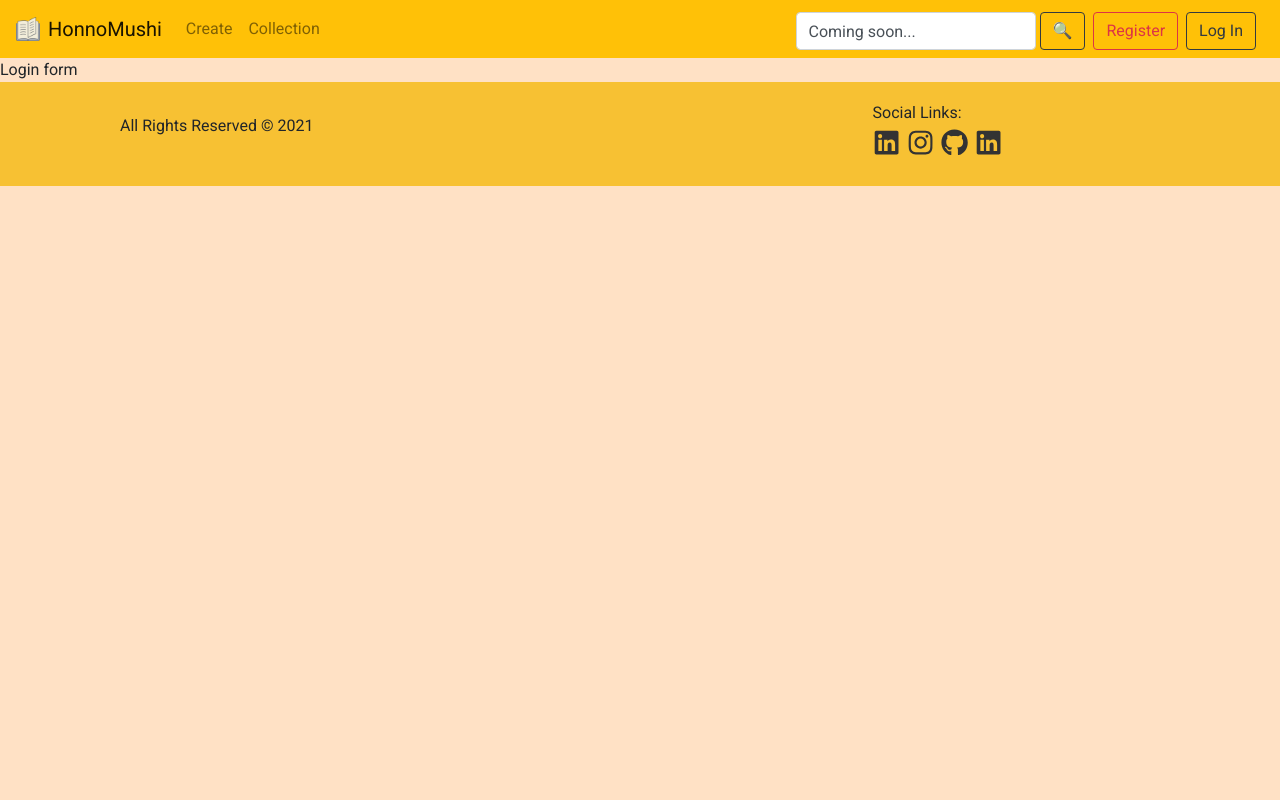
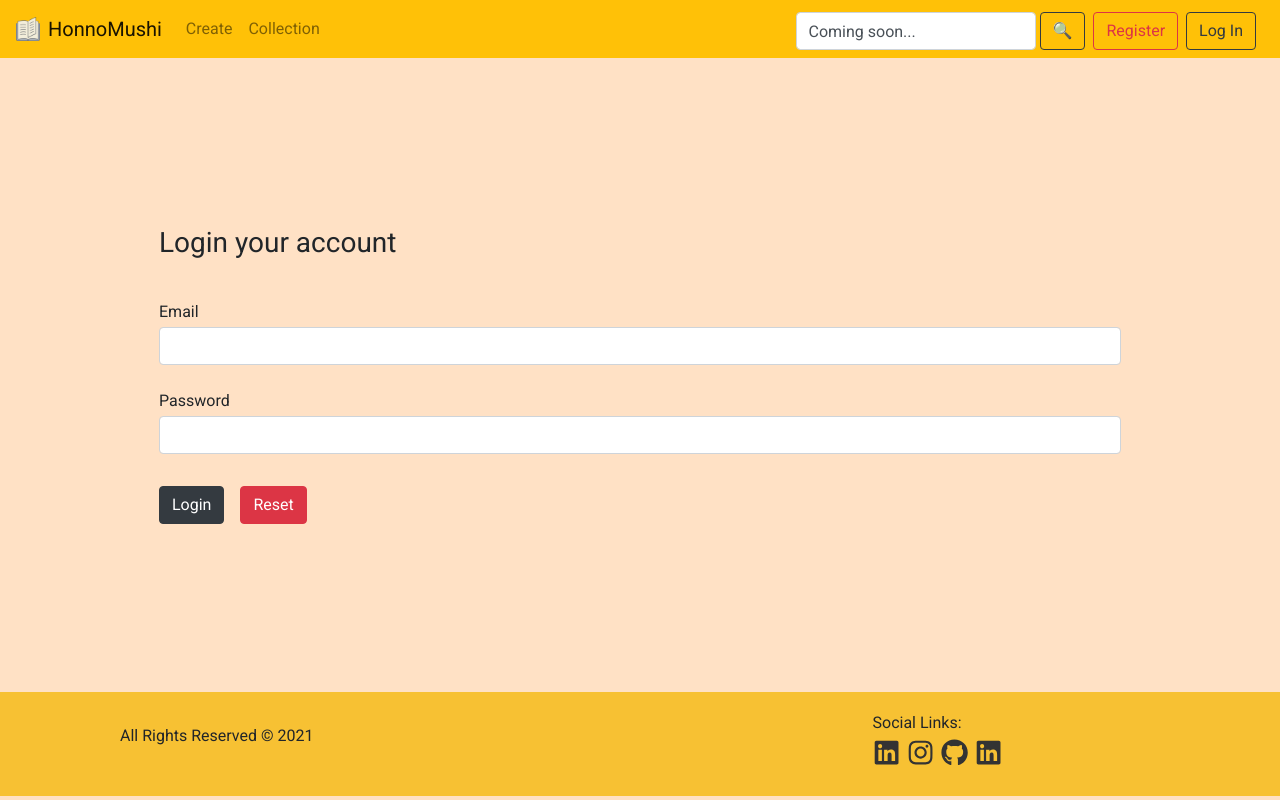
Before and after one commit to yh-sg/HonnoMushi, a React (Create React App) app in the folder frontend/: page /login in a window 1280 px wide. Built offline with nearby package versions, Linux system fonts and the light colour scheme.

Commit message:
register and login form

```diff
--- a/frontend/src/components/LoginForm/LoginForm.tsx
+++ b/frontend/src/components/LoginForm/LoginForm.tsx
@@ -1,7 +1,49 @@
 import React from "react";
+import { Formik, Form } from "formik";
+import * as Yup from "yup";
+import TextField from "../TextField/TextField";
+import { FormStyle } from "../RegisterForm/RegisterForm.style";
 
 const LoginForm: React.FC = () => {
-	return <>Login form</>;
+	const validate = Yup.object({
+		email: Yup.string().email("Email is invalid").required("Email is required"),
+		password: Yup.string()
+			.min(5, "Password must be at least 5 characters")
+			.required("Password is required"),
+	});
+
+	return (
+		<>
+			<FormStyle>
+				<Formik
+					initialValues={{
+						email: "",
+						password: "",
+					}}
+					onSubmit={(values) => console.log(values)}
+					validationSchema={validate}
+				>
+					{(formik) => (
+						<div className='container'>
+							<h3 className='my-4 font-weight-bold-display-4'>
+								Login your account
+							</h3>
+							<Form>
+								<TextField label='Email' name='email' type='email' />
+								<TextField label='Password' name='password' type='password' />
+								<button className='btn btn-dark mt-4 mb-4' type='submit'>
+									Login
+								</button>
+								<button className='btn btn-danger mx-3 mt-4 mb-4' type='reset'>
+									Reset
+								</button>
+							</Form>
+						</div>
+					)}
+				</Formik>
+			</FormStyle>
+		</>
+	);
 };
 
 export default LoginForm;
--- /dev/null
+++ b/frontend/src/components/RegisterForm/RegisterForm.style.ts
@@ -0,0 +1,6 @@
+import styled from "styled-components";
+
+export const FormStyle = styled.div`
+	margin: 7rem;
+	padding: 2rem;
+`;
--- a/frontend/src/components/RegisterForm/RegisterForm.tsx
+++ b/frontend/src/components/RegisterForm/RegisterForm.tsx
@@ -2,8 +2,16 @@ import React from "react";
 import { Formik, Form } from "formik";
 import * as Yup from "yup";
 import TextField from "../TextField/TextField";
+import { FormStyle } from "./RegisterForm.style";
 
-const RegisterForm: React.FC = () => {
+interface RegisterFormProps {
+	username: string;
+	email: string;
+	password: string;
+	confirmPassword: string;
+}
+
+const RegisterForm: React.FC<RegisterFormProps> = () => {
 	const validate = Yup.object({
 		username: Yup.string()
 			.min(5, "Usename must be at least 5 characters")
@@ -18,21 +26,29 @@ const RegisterForm: React.FC = () => {
 			.required("Enter your password again"),
 	});
 
+	const handleSubmit = (values: RegisterFormProps) => {
+		console.log(values);
+	};
+
 	return (
 		<>
+			<FormStyle>
 				<Formik
 					initialValues={{
-					userName: "",
+						username: "",
 						email: "",
 						password: "",
 						confirmPassword: "",
 					}}
-				onSubmit={(values) => console.log(values)}
+					// onSubmit={(values) => console.log(values)}
+					onSubmit={(values) => handleSubmit(values)}
 					validationSchema={validate}
 				>
 					{(formik) => (
 						<div className='container'>
-						<h3 className='my-4 font-weight-bold-display-4'>Sign Up</h3>
+							<h3 className='my-4 font-weight-bold-display-4'>
+								Register a new account
+							</h3>
 							<Form>
 								<TextField label='Username' name='username' type='text' />
 								<TextField label='Email' name='email' type='email' />
@@ -52,6 +68,7 @@ const RegisterForm: React.FC = () => {
 						</div>
 					)}
 				</Formik>
+			</FormStyle>
 		</>
 	);
 };
```
Lines whose indentation alone changed are shown as unchanged.
